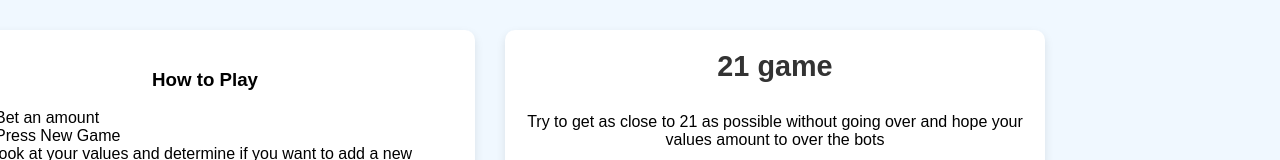
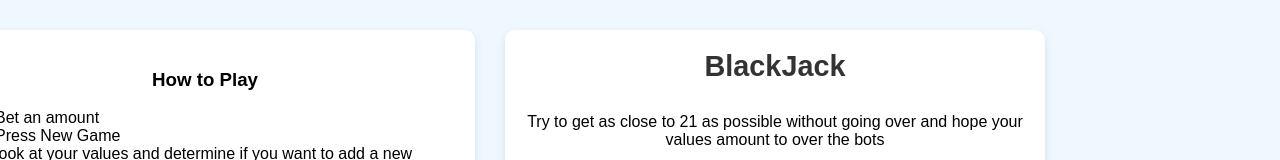
Before and after one commit to SplashbroJerm/Game, a plain HTML site: page index.html in a window 1280 px wide. Shown: the top 160 px of the page. Drawn offline with Linux system fonts and the light colour scheme.

Commit message:
Add files via upload

```diff
--- a/index.html
+++ b/index.html
@@ -30,7 +30,7 @@
         </ol>
     </div>
     <div class="container">
-        <h1 id="header">21 game</h1>
+        <h1 id="header">BlackJack</h1>
         <p id="p1">Try to get as close to 21 as possible without going over and hope your values amount to over the bots</p>
         <p id="p2">(if bots values amount below 16 press Show Bots again)</p>
 
```
